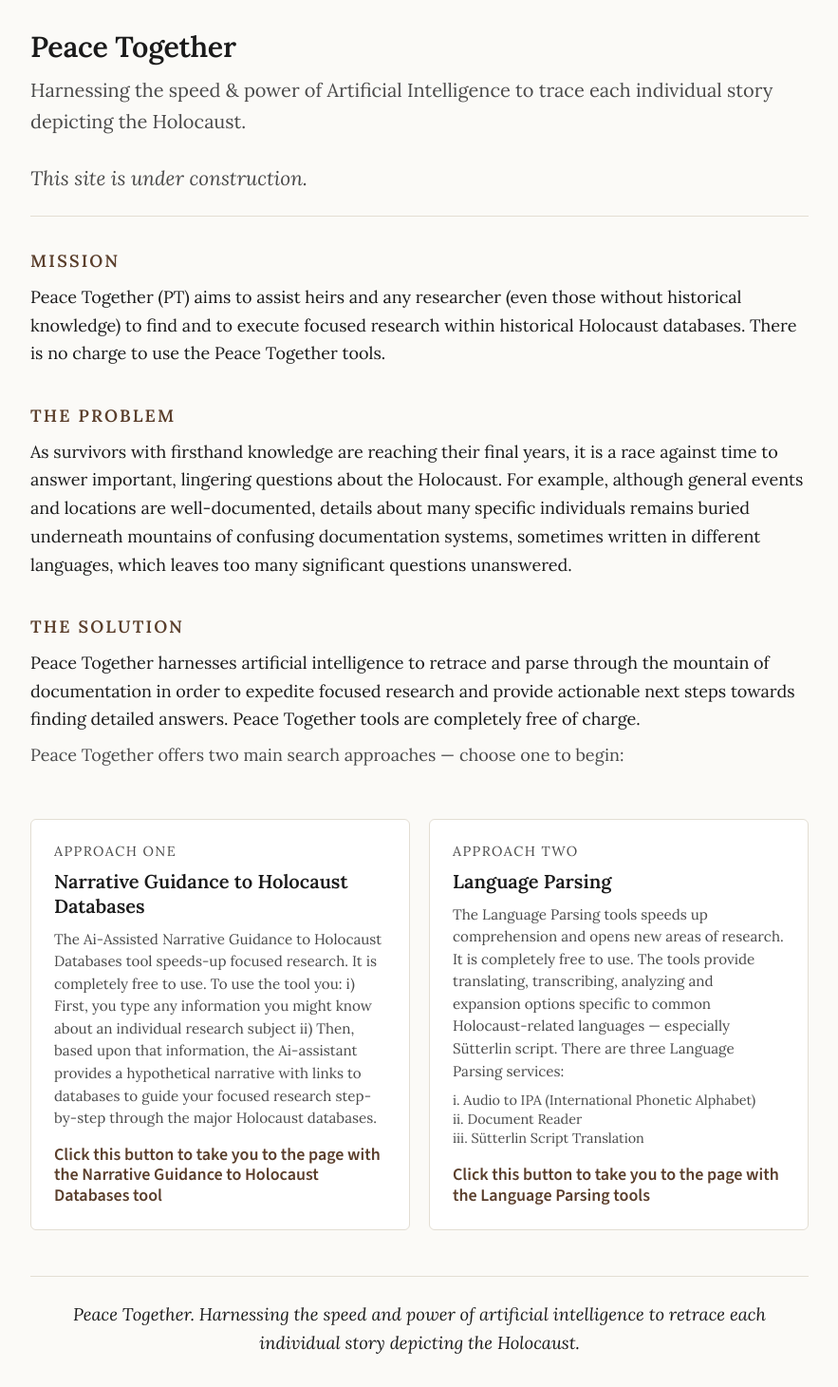
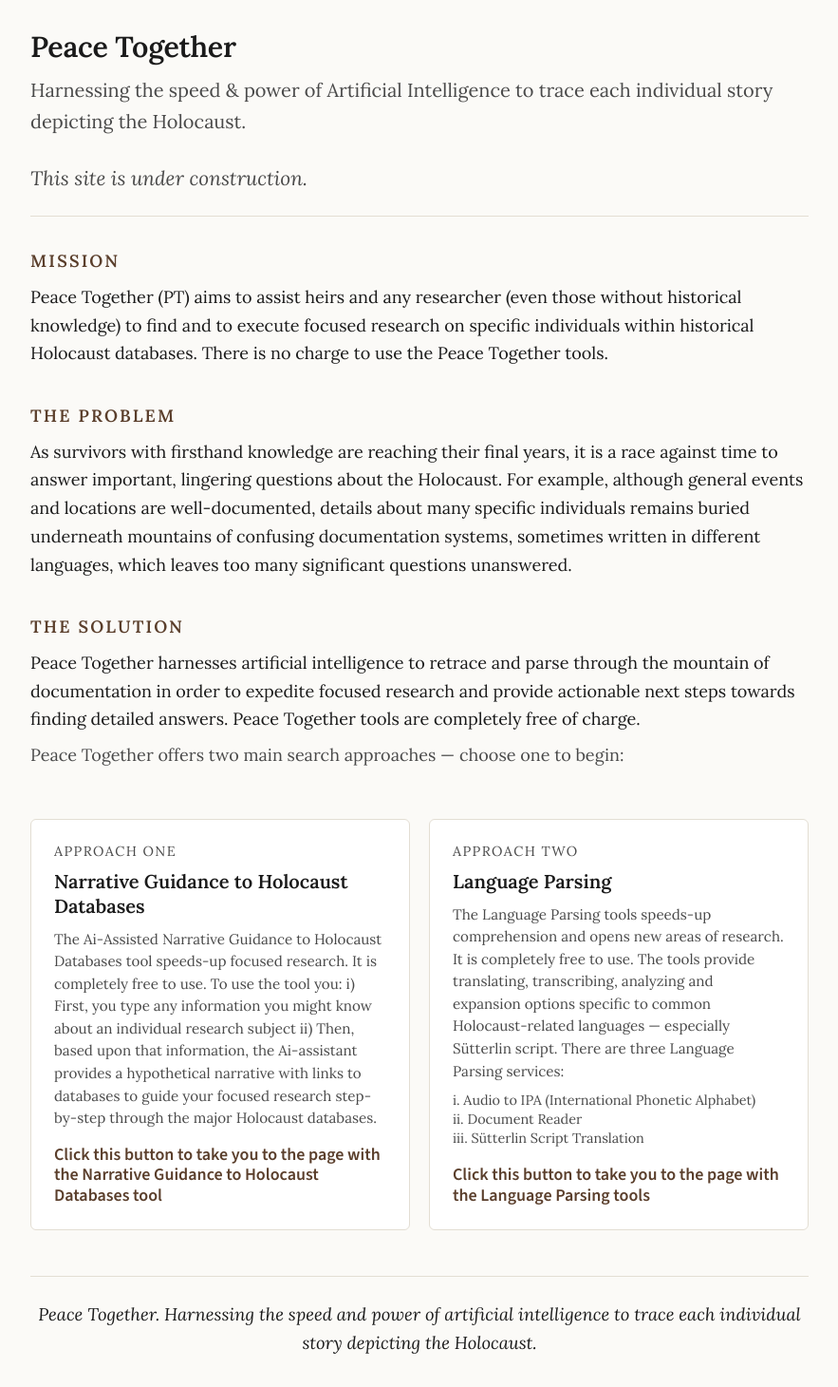
Before and after one commit to luckyix39/Script-Bridge, a React (Vite) app in the folder frontend/: page / in a window 1280 px wide. Shown: the whole page at 95% size, without its empty margins (198-1081 px from the left). Built offline with nearby package versions, Linux system fonts and the light colour scheme.

Commit message:
Update Landing.tsx

```diff
--- a/frontend/src/pages/Landing.tsx
+++ b/frontend/src/pages/Landing.tsx
@@ -18,7 +18,7 @@ export default function Landing({ onNavigate }: Props) {
 
           Peace Together (PT) aims to assist heirs and
           any researcher (even those without historical knowledge)
-          to find and to execute focused research within historical
+          to find and to execute focused research on specific individuals within historical
           Holocaust databases. There is no charge to use the Peace Together tools.
         </p>
       </section>
@@ -71,7 +71,7 @@ export default function Landing({ onNavigate }: Props) {
           <span className={styles.cardNum}>Approach Two</span>
           <span className={styles.cardTitle}>Language Parsing</span>
           <span className={styles.cardBody}>
-            The Language Parsing tools speeds up comprehension and opens
+            The Language Parsing tools speeds-up comprehension and opens
             new areas of research. It is completely free to use. The tools provide translating, transcribing, analyzing and
             expansion options specific to common Holocaust-related languages —
             especially Sütterlin script. There are three Language Parsing services:
@@ -85,7 +85,7 @@ export default function Landing({ onNavigate }: Props) {
         </button>
       </div>
 
-      <p className={styles.closing}>Peace Together. Harnessing the speed and power of artificial intelligence to retrace each individual story depicting the Holocaust. </p>
+      <p className={styles.closing}>Peace Together. Harnessing the speed and power of artificial intelligence to trace each individual story depicting the Holocaust. </p>
     </div>
   )
 }
```
